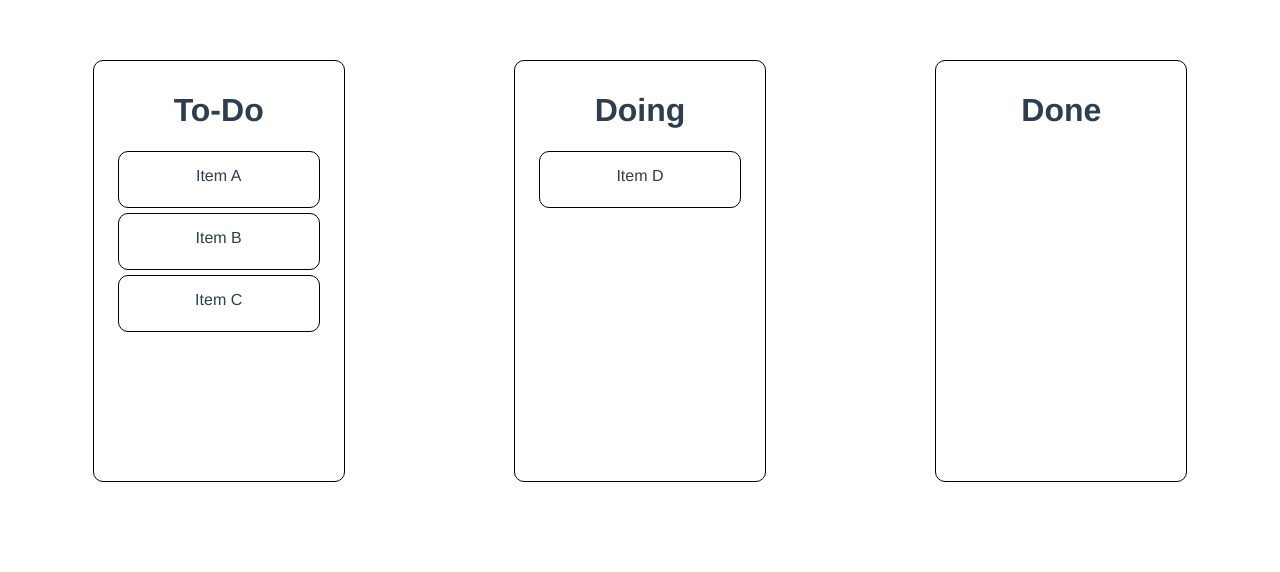
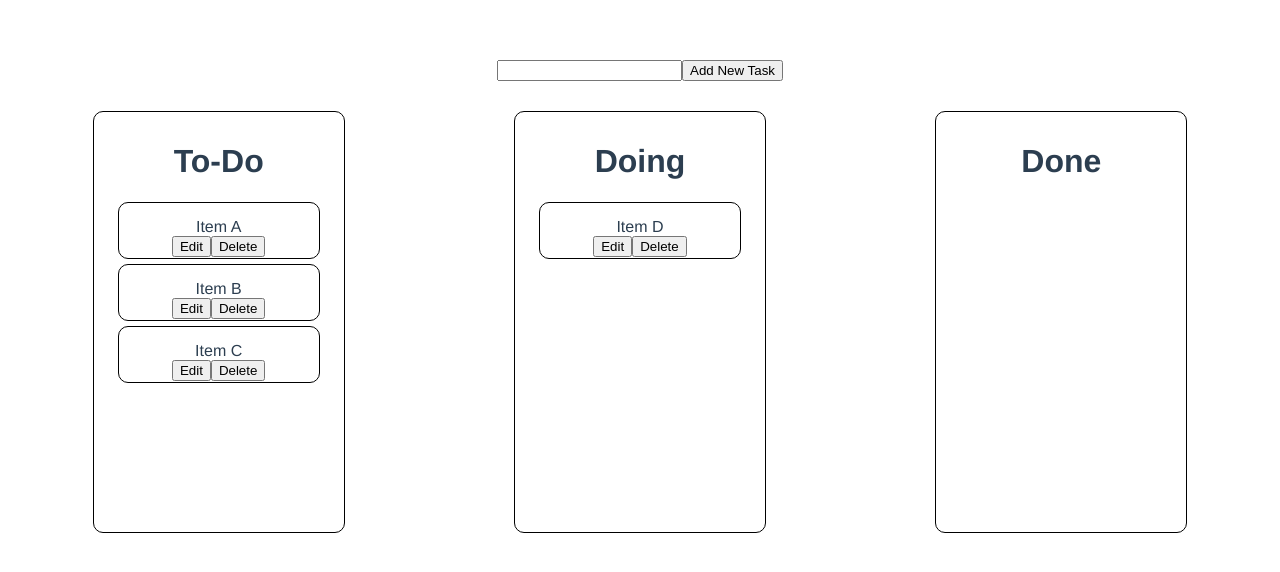
Before and after one commit to SeaMatsri/vue-project, a Vue app: page / in a window 1280 px wide. Shown: the top 572 px of the page. Built offline with nearby package versions, Linux system fonts and the light colour scheme.

Commit message:
add event CRUD

```diff
--- a/src/components/TaskList.vue
+++ b/src/components/TaskList.vue
@@ -1,24 +1,54 @@
 <template>
     <div class="container">
+
+        <div class ="add-task">
+            <input id="new-task" type="text" v-model ="newTask">
+            <button type="button" @click="addTask(newTask)">Add New Task</button>
+        </div>
+
         <div class="task-zone">
             <div class="drop-zone" @drop="onDrop($event, 'todo')" @dragover.prevent @dragenter.prevent>
                 <h1>To-Do</h1>
                 <div class="drag-el" v-for="task in taskTodo" :key="task.id" draggable @dragstart="onStart($event, task)">
-                    {{ task.title }}
+                    <!-- {{ task.title }} -->
+                    <span v-if="editTask != task.id">{{ task.title }}</span>
+                    <input v-else class="edit-Task" type="text" v-model="task.title">
+                    <br>
+                    <button v-if="editTask != task.id" type="button" @click="onEdit(task)">Edit</button>
+                    <button v-else type="button" @click="editedTask(task)">Save</button>
+                    <!-- ปุ่มลบ -->
+                    <button type="button" @click="deleteTask(task)">Delete</button>
                 </div>
             </div>
+
             <div class="drop-zone" @drop="onDrop($event, 'doing')" @dragover.prevent @dragenter.prevent>
                 <h1>Doing</h1>
                 <div class="drag-el" v-for="task in taskDoing" :key="task.id" draggable @dragstart="onStart($event, task)">
-                    {{ task.title }}
+                   <!-- {{ task.title }} -->
+                    <span v-if="editTask != task.id">{{ task.title }}</span>
+                    <input v-else class="edit-Task" type="text" v-model="task.title">
+                     <br>
+                    <button v-if="editTask != task.id" type="button" @click="onEdit(task)">Edit</button>
+                    <button v-else type="button" @click="editedTask(task)">Save</button>
+                    <!-- ปุ่มลบ -->
+                    <button type="button" @click="deleteTask(task)">Delete</button>
                 </div>
             </div>
+
             <div class="drop-zone" @drop="onDrop($event, 'done')" @dragover.prevent @dragenter.prevent>
                 <h1>Done</h1>
                 <div class="drag-el" v-for="task in taskDone" :key="task.id" draggable @dragstart="onStart($event, task)">
-                    {{ task.title }}
+                   <!-- {{ task.title }} -->
+                    <span v-if="editTask != task.id">{{ task.title }}</span>
+                    <input v-else class="edit-Task" type="text" v-model="task.title">
+                    <br>
+                    <button v-if="editTask != task.id" type="button" @click="onEdit(task)">Edit</button>
+                    <button v-else type="button" @click="editedTask(task)">Save</button>
+                    <!-- ปุ่มลบ -->
+                    <button type="button" @click="deleteTask(task)">Delete</button>
                 </div>
             </div>
+
         </div>
     </div>
 </template>
@@ -49,7 +79,9 @@
                     title: 'Item D',
                     status: 'doing'
                 }
-            ]
+            ],
+            newTask: "",
+            editTask: ""
         }
     },
     computed:{
@@ -73,6 +105,24 @@
             const taskId = e.dataTransfer.getData('taskId')
             const task = this.tasks.find(task => task.id == taskId)
             task.status = newStatus
+        },
+        addTask(newTask){
+            let newId = this.tasks.length + 1
+            this.tasks.push({ id: newId, title: newTask, status: 'todo' })
+            this.newTask=""
+        },
+        onEdit(task){
+            this.editTask = task.id
+        },
+        editedTask(updateTask){
+           const task = this.tasks.find(task => task.id == updateTask.id)
+           task.title = updateTask.title
+           this.editTask=""
+        },
+
+        deleteTask(deleteTask){
+          this.tasks = this.tasks.filter(task => task.id != deleteTask.id)
+
         }
     }
 }
@@ -101,4 +151,7 @@
     margin: 5px auto;
     padding-top: 15px;
 }
+.add-task{
+    margin: 30px 0;
+}
 </style>
```
